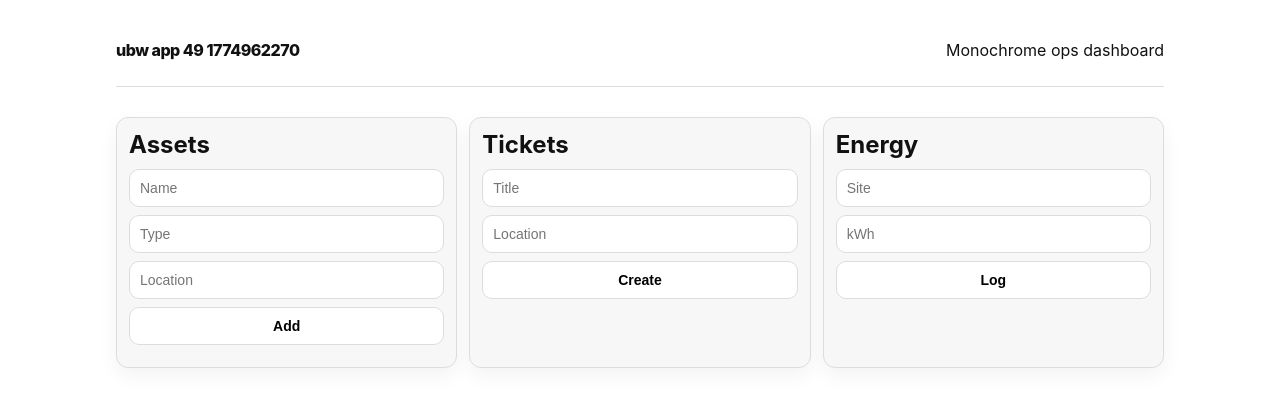
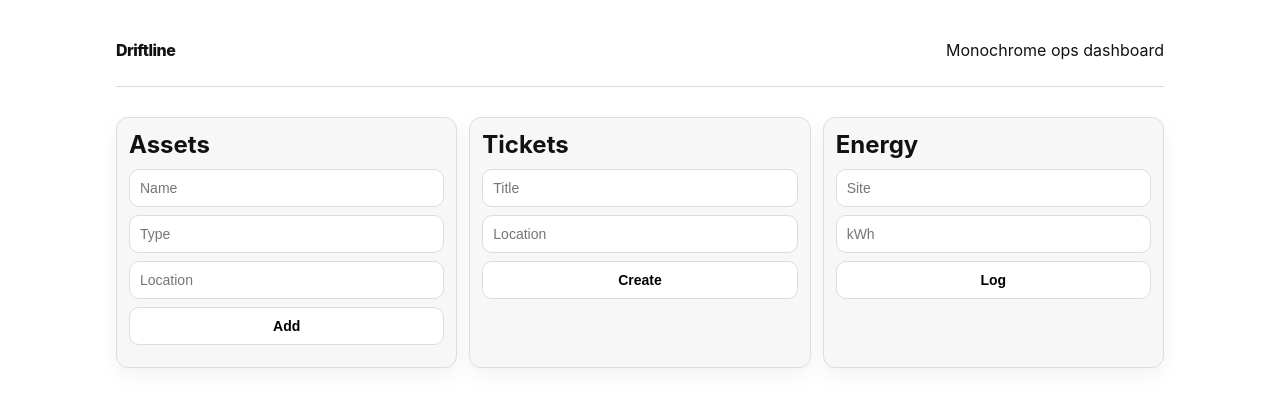
Before and after one commit to Ashutoshsingh20/bw-app-49-1774962270, a website: page public/index.html in a window 1280 px wide. Drawn offline with Linux system fonts and the light colour scheme; no server answers.

Commit message:
chore: brand app

```diff
--- a/public/index.html
+++ b/public/index.html
@@ -3,13 +3,13 @@
 <head>
   <meta charset="UTF-8" />
   <meta name="viewport" content="width=device-width, initial-scale=1.0" />
-  <title>ubw app 49 1774962270</title>
+  <title>Driftline</title>
   <link rel="stylesheet" href="/style.css" />
 </head>
 <body>
   <div class="shell">
     <header>
-      <div class="logo">ubw app 49 1774962270</div>
+      <div class="logo">Driftline</div>
       <p>Monochrome ops dashboard</p>
     </header>
     <section class="metrics" id="metrics"></section>
```
Also changed, not shown: package.json (+9 -3 lines), README.md.
